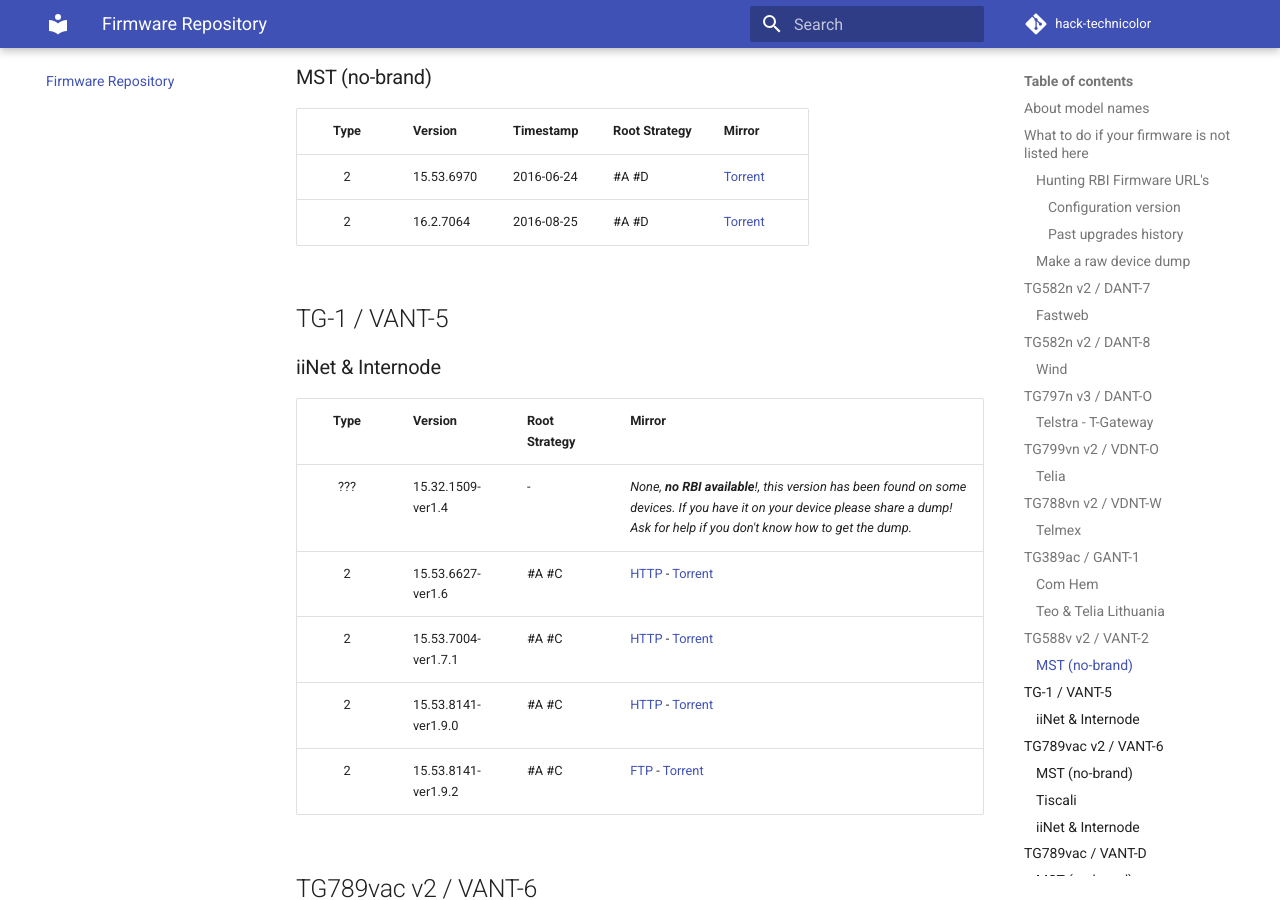
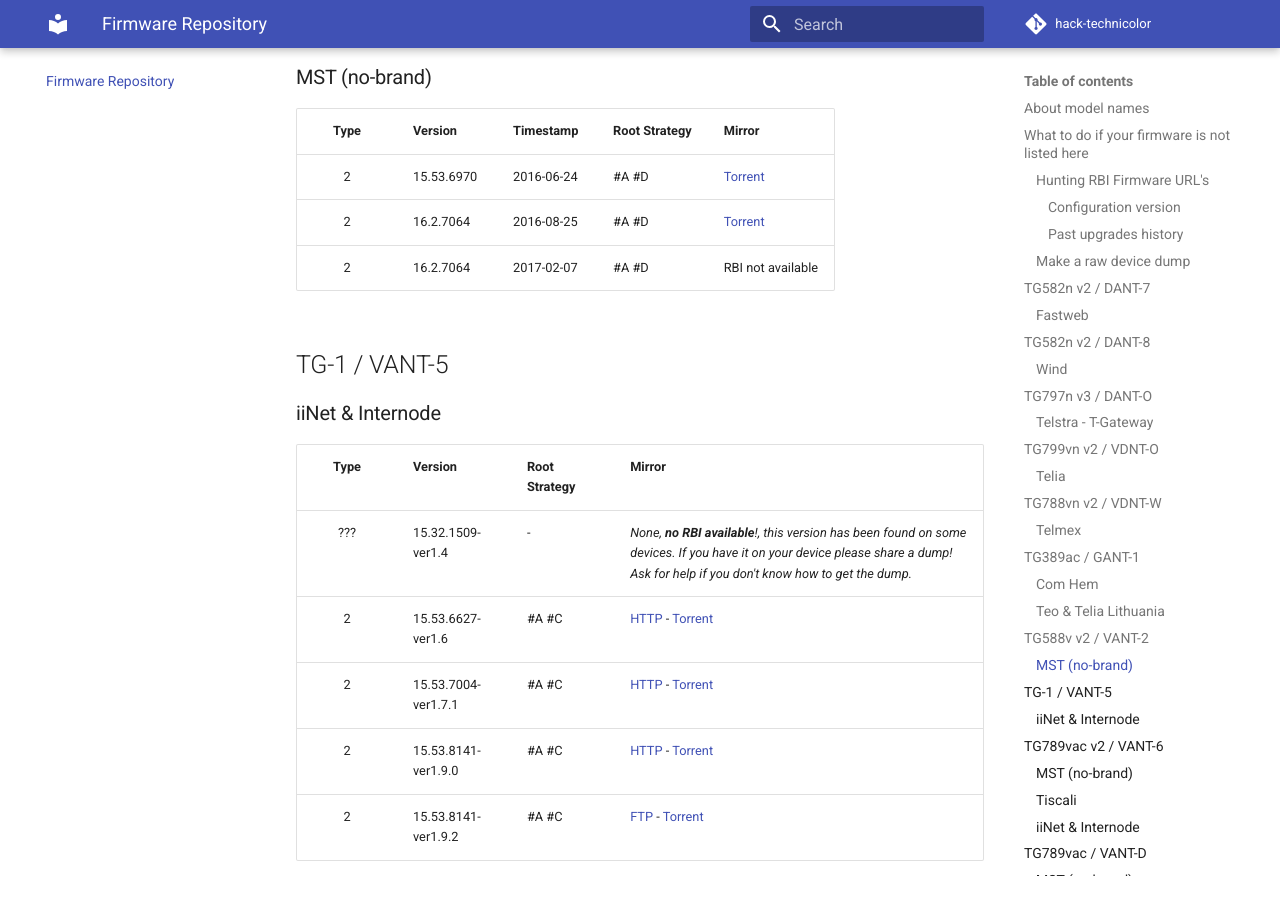
Before and after one commit to hack-technicolor/hack-technicolor, an MkDocs documentation site: the page built from docs/Repository.md, in a window 1280 px wide and 900 px high, scrolled down 5310 px. Built offline with MkDocs 1.6.1 and Material for MkDocs 9.7.7, drawn with Linux system fonts in a browser that asks for light colours; comment, search, counter and statistics services are not loaded.

Commit message:
Add row to VANT-2 table for firmware 16.2.7064 with timestamp 2017-02-07

```diff
--- a/docs/Repository.md
+++ b/docs/Repository.md
@@ -162,6 +162,7 @@
 |:------:|:-------------------|:-----------|:--------------|:-------|
 | 2      | 15.53.6970         | 2016-06-24 | #A #D         | [Torrent](https://github.com/hack-technicolor/hack-technicolor/blob/master/torrents/vant-2/MST%20TG588v%20v2%2015.53.6970-1341001.rbi.torrent?raw=true) |
 | 2      | 16.2.7064          | 2016-08-25 | #A #D         | [Torrent](https://github.com/hack-technicolor/hack-technicolor/blob/master/torrents/vant-2/MST%20TG588v%20v2%2016.2.7064.2201001.rbi.torrent?raw=true) |
+| 2      | 16.2.7064          | 2017-02-07 | #A #D         | RBI not available |
 
 ## TG-1 / VANT-5
 
```
